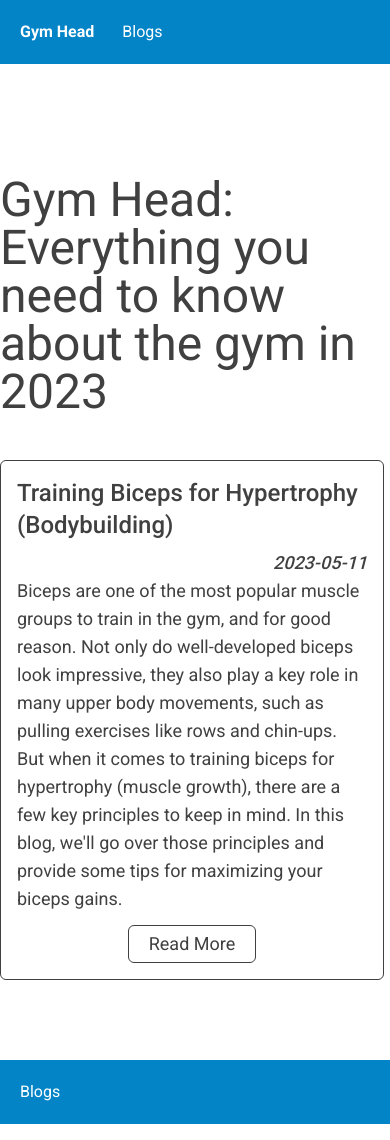
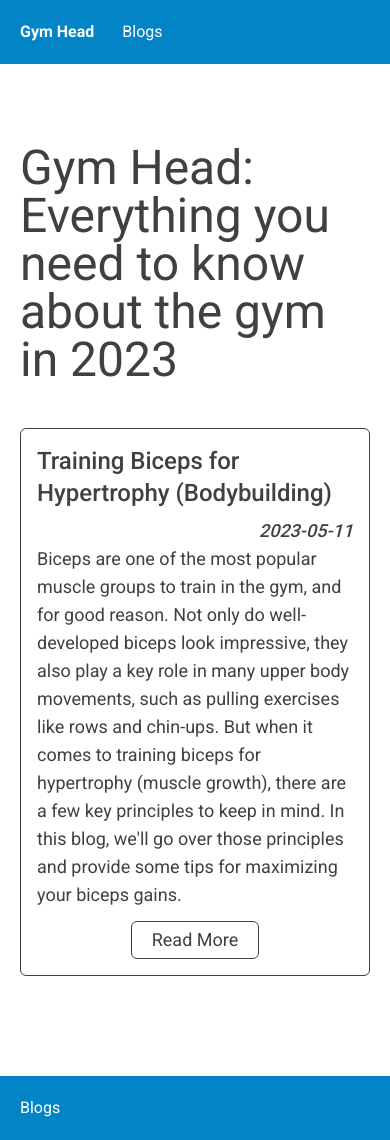
Before and after one commit to JackNalias/gym-blog, a Next.js app: page / in a window 390 px wide. Built offline with nearby package versions, Linux system fonts and the light colour scheme.

Commit message:
layout update

```diff
--- a/src/app/page.tsx
+++ b/src/app/page.tsx
@@ -22,11 +22,11 @@ export default function Home() {
   ];
 
   return (
-    <main className="container mx-auto pt-28 mb-20">
+    <main className="container mx-auto pt-20 mb-20 ps-5 pb-5 pe-5">
       <h1 className="text-5xl mb-11">
         Gym Head: Everything you need to know about the gym in 2023
       </h1>
-      <div className="flex text-lg">
+      <div className="flex text-lg justify-center md:justify-normal">
         {blogs.map((blog) => (
           <a
             href={blog.link}
```
